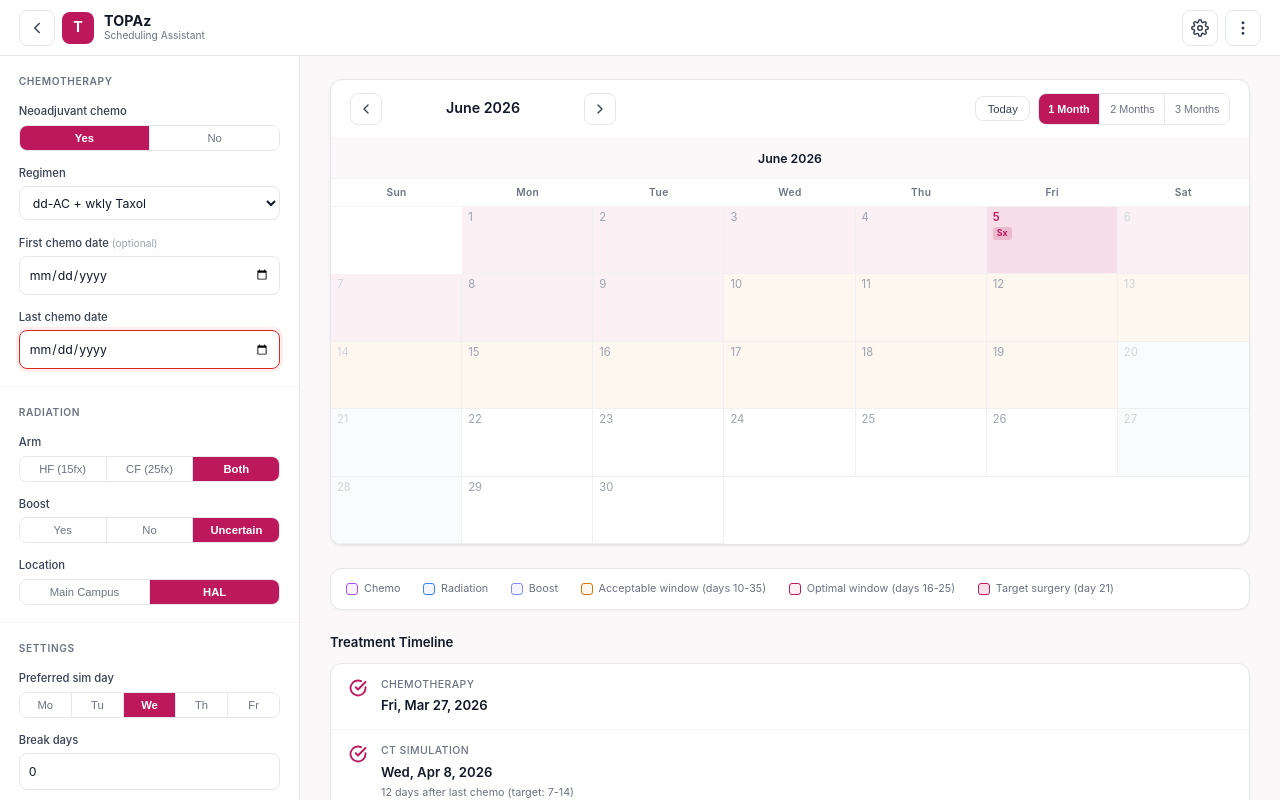
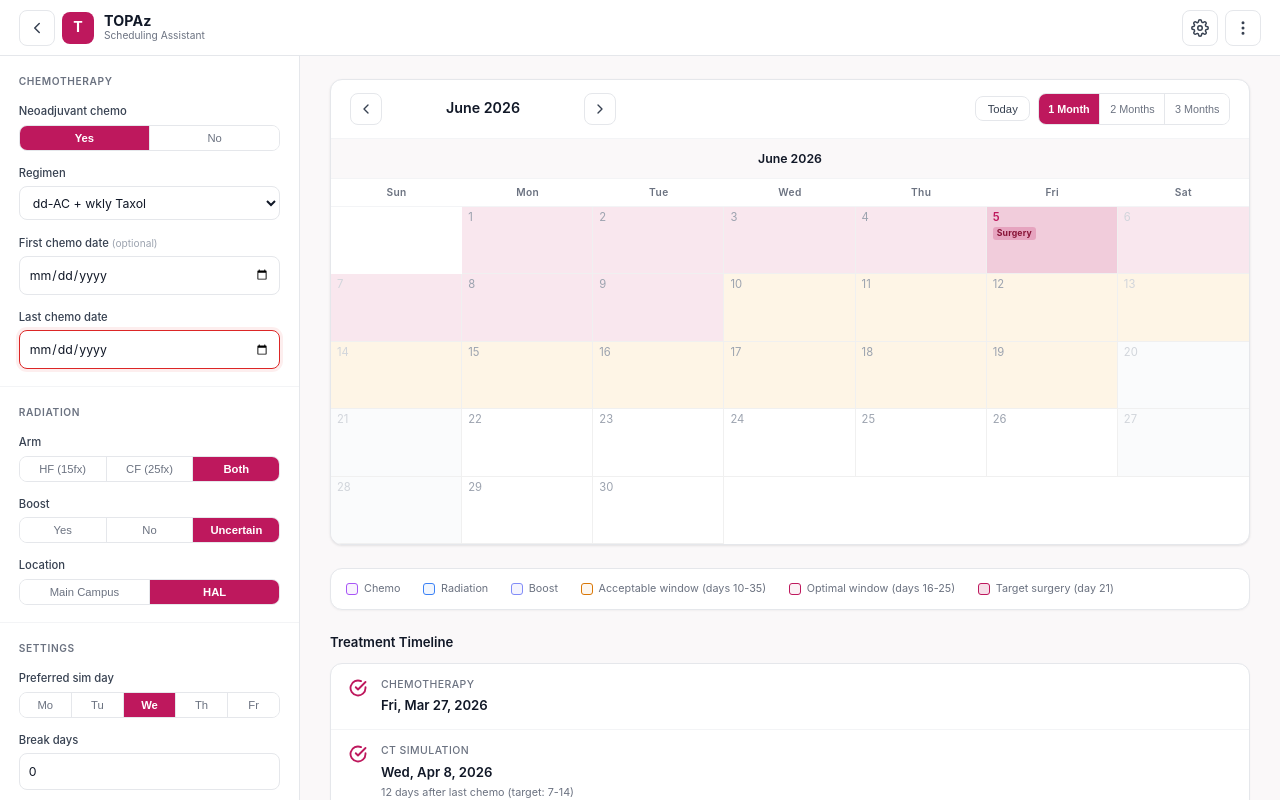
Before and after one commit to kabsam549-bot/topaz-scheduling, a React (Vite) app: page / in a window 1280 px wide. Both pictures are taken after a click on the button "Open Scheduler". Shown: the top 800 px of the page. Built offline with nearby package versions, Linux system fonts and the light colour scheme.

Commit message:
calendar: full labels, more contrast on fills and tags
- Labels: SIM, Chemo End, RT Start, RT End, Dry Run, Surgery
- Fill contrast bumped ~1.5x (rt 12%, boost 12%, acceptable 10%, optimal 10%, target 22%, chemo 12%)
- Tag backgrounds darker for readability
- Tag text colors deepened

```diff
--- a/src/components/CalendarView.jsx
+++ b/src/components/CalendarView.jsx
@@ -24,8 +24,8 @@ function parseD(s) {
 
 const DRAGGABLE_MILESTONES = {
   simDate: 'SIM',
-  rtStartDate: 'RT1',
-  surgeryTarget: 'Sx',
+  rtStartDate: 'RT Start',
+  surgeryTarget: 'Surgery',
 };
 
 function buildLayers(primary, secondary) {
@@ -72,7 +72,7 @@ function getMilestoneInfo(day, primary, secondary, chemoEndDate) {
 
   const chemoD = parseD(chemoEndDate);
   if (chemoD && isSameDay(day, chemoD)) {
-    hits.push({ field: 'chemoEnd', code: 'Chemo', draggable: false });
+    hits.push({ field: 'chemoEnd', code: 'Chemo End', draggable: false });
   }
 
   const check = (c) => {
@@ -82,9 +82,9 @@ function getMilestoneInfo(day, primary, secondary, chemoEndDate) {
       if (d && isSameDay(day, d)) hits.push({ field, code, draggable: true });
     }
     const dryD = parseD(c.dryRunDate);
-    if (dryD && isSameDay(day, dryD)) hits.push({ field: 'dryRunDate', code: 'DR', draggable: false });
+    if (dryD && isSameDay(day, dryD)) hits.push({ field: 'dryRunDate', code: 'Dry Run', draggable: false });
     const endD = parseD(c.rtEndDateWithBoost || c.rtEndDate);
-    if (endD && isSameDay(day, endD)) hits.push({ field: 'rtEnd', code: 'RTx', draggable: false });
+    if (endD && isSameDay(day, endD)) hits.push({ field: 'rtEnd', code: 'RT End', draggable: false });
   };
   check(primary);
   if (secondary) check(secondary);
--- a/src/index.css
+++ b/src/index.css
@@ -445,14 +445,14 @@ body { margin: 0; min-height: 100vh; }
   font-weight: 600;
 }
 
-/* Faint full-fill shading for treatment ranges */
-.cal-day.t-rt { background: rgba(59,130,246,0.07); }
-.cal-day.t-boost { background: rgba(99,102,241,0.07); }
-.cal-day.t-acceptable { background: rgba(217,119,6,0.06); }
-.cal-day.t-optimal { background: rgba(190,24,93,0.06); }
-.cal-day.t-target { background: rgba(190,24,93,0.14); }
+/* Full-fill shading for treatment ranges */
+.cal-day.t-rt { background: rgba(59,130,246,0.12); }
+.cal-day.t-boost { background: rgba(99,102,241,0.12); }
+.cal-day.t-acceptable { background: rgba(245,158,11,0.10); }
+.cal-day.t-optimal { background: rgba(190,24,93,0.10); }
+.cal-day.t-target { background: rgba(190,24,93,0.22); }
 .cal-day.t-target .cal-num { color: var(--primary); font-weight: 600; }
-.cal-day.t-chemo { background: rgba(168,85,247,0.07); }
+.cal-day.t-chemo { background: rgba(168,85,247,0.12); }
 
 /* Drop target */
 .cal-day.droppable:not(.we) { outline: 2px dashed var(--primary); outline-offset: -2px; cursor: copy; }
@@ -481,12 +481,12 @@ body { margin: 0; min-height: 100vh; }
 .cal-tag.draggable:hover { outline: 1px dashed currentColor; outline-offset: 1px; }
 
 /* Tag colors by field */
-.tag-chemoEnd { background: rgba(168,85,247,0.15); color: #7c3aed; }
-.tag-simDate { background: rgba(190,24,93,0.12); color: var(--primary); }
-.tag-rtStartDate { background: rgba(59,130,246,0.12); color: #2563eb; }
-.tag-rtEnd { background: rgba(59,130,246,0.12); color: #2563eb; }
-.tag-dryRunDate { background: rgba(100,116,139,0.12); color: #475569; }
-.tag-surgeryTarget { background: rgba(190,24,93,0.18); color: var(--primary); font-weight: 700; }
+.tag-chemoEnd { background: rgba(168,85,247,0.18); color: #6d28d9; }
+.tag-simDate { background: rgba(190,24,93,0.15); color: #9f1239; }
+.tag-rtStartDate { background: rgba(59,130,246,0.15); color: #1d4ed8; }
+.tag-rtEnd { background: rgba(59,130,246,0.15); color: #1d4ed8; }
+.tag-dryRunDate { background: rgba(100,116,139,0.15); color: #334155; }
+.tag-surgeryTarget { background: rgba(190,24,93,0.22); color: #881337; font-weight: 700; }
 
 /* ═══════════ LEGEND ═══════════ */
 .legend {
```
Also changed, not shown: 1 other file (tests, documents, lock files or other folders).
